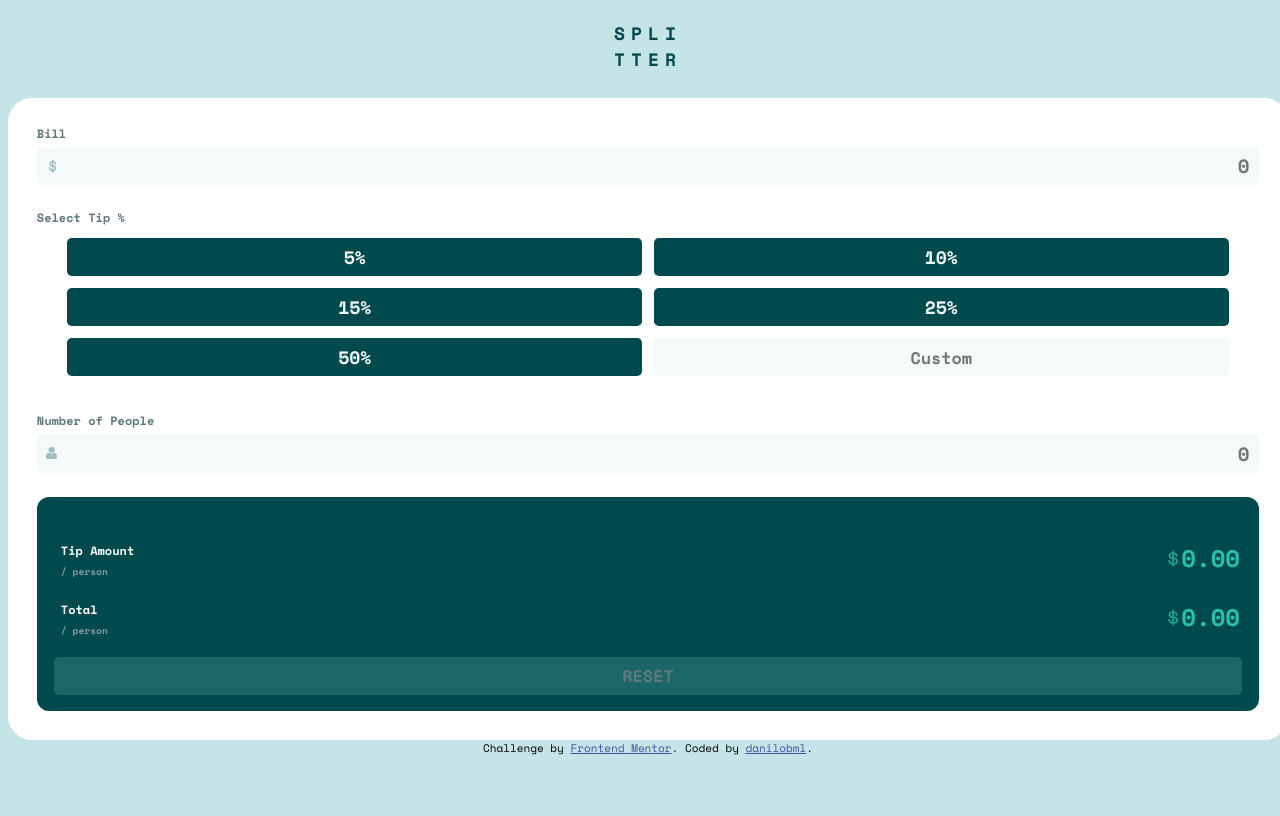
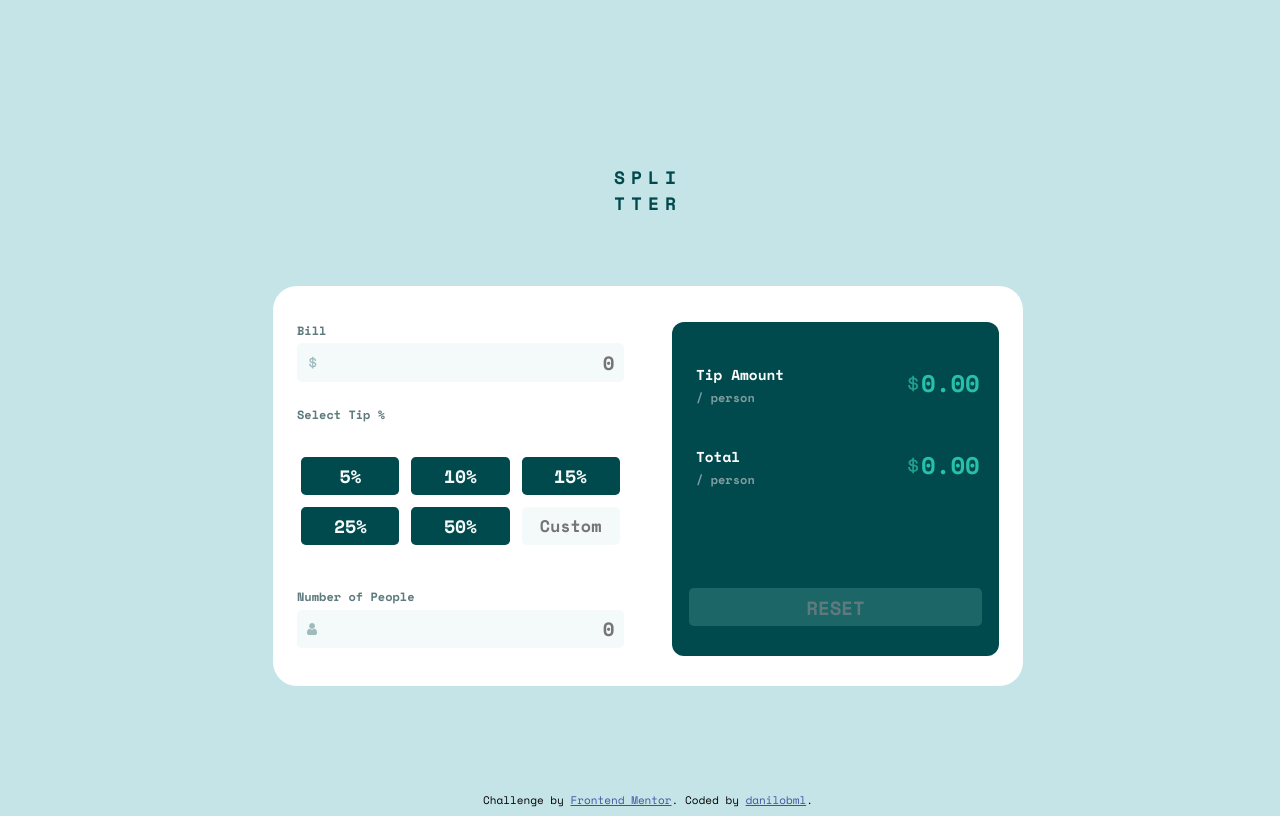
Before and after one commit to danilobml/fem-tip-calculator, a plain HTML site: page tip-calculator-app-main/index.html in a window 1280 px wide. Drawn offline with nearby package versions, Linux system fonts and the light colour scheme.

Commit message:
desktop - still needs final styling

```diff
--- a/tip-calculator-app-main/index.html
+++ b/tip-calculator-app-main/index.html
@@ -13,10 +13,14 @@
   </head>
   <body>
     <!-- Body and background -->
+    <div class="title">
     <h1 class="top-h1">SPLI</h1>
     <h1 class="bottom-h1">TTER</h1>
+  </div>
     <!-- Main container -->
     <div class="main-container">
+
+    <div class="desktop-left">
       <h6>Bill</h6>
     <!-- Bill screen value input -->
    <div class="bill-screen">
@@ -42,10 +46,16 @@
       <img src="./images/icon-person.svg" class="icon-person" alt="icon-person">
       <input class="input-people" type="number" placeholder="0" min="0" onfocus="this.value=''">
     </div>
+  </div>
+
+  <div class="desktop-right">
     <!-- Big screen - amount and total -->
     <div class="amount-screen">
       <div class="amount">
-    <span><span class="screen-text-big">Tip Amount</span><p class="screen-text-small">/ person</p></span>
+        <span>
+          <span class="screen-text-big">Tip Amount</span>
+          <p class="screen-text-small">/ person</p>
+        </span>
       <div class="result-amount"><span><img src="./images/icon-dollar.svg" alt="icon-dollar" class="dollar-result"></span><span id="value-amount">0.00</span></div>
       </div>
       <div class="total">
@@ -56,6 +66,7 @@
     <button class="reset">RESET</button>
     </div>
   </div>
+    </div>
     <!-- End of main container -->
     <div class="attribution">Challenge by <a href="https://www.frontendmentor.io?ref=challenge" target="_blank">Frontend Mentor</a>. Coded by <a href="https://github.com/danilobml">danilobml</a>.</div>
   </body>
--- a/tip-calculator-app-main/src/script.js
+++ b/tip-calculator-app-main/src/script.js
@@ -98,7 +98,7 @@ resetButton.addEventListener("click", reset);
 function calculateTipAmount(billValue, percent, peopleNumber) {
   if (billValue > 0 && percent > 0 && peopleNumber > 0) {
     const tip = billValue * (percent / 100);
-    calculatedTipAmount = tip / peopleNumber;
+    calculatedTipAmount = Math.ceil((tip / peopleNumber) * 100) / 100;
   } else {
     calculatedTipAmount = 0.0;
   }
--- a/tip-calculator-app-main/src/styles.css
+++ b/tip-calculator-app-main/src/styles.css
@@ -28,6 +28,7 @@ body{
   justify-content: center;
   align-items: center;
   width: 100vw;
+  height: 100vh;
 }
 
 h1{
@@ -52,9 +53,9 @@ h1{
   padding: 1.2rem;
   padding-top: 0.6rem;
   border-radius: 1rem;
-  margin: auto 0;
+  margin: auto;
   width:100%;
-  max-width: 360px;
+  max-width: 375px;
 }
 
 h6{
@@ -262,17 +263,72 @@ button.activated {
     color: hsl(228, 45%, 44%);
   }
 
-  @media screen and (min-width: 376px) {
+  @media screen and (min-width: 645px) {
+    .title {
+      margin-top: 6rem;
+      margin-bottom: 0.8rem;
+    }
+
     .main-container{
-      width: 100%;
-      max-width: 100%;
+      margin-top: 1rem;
+      width: 90%;
+      max-width: 750px;
+      height: 400px;
+      display: flex;
+      flex-direction: row;
+      padding: 1rem;
     }
+
     .reset {
       background-color: hsla(183, 52%, 29%, 0.8);;
       color: var(--Dark-grayish-cyan);
       width: 100%;
       font-size: 0.7rem;
       align-self: center;
+    }
+
+    .desktop-right {
+      width: 50%;
+      margin-left: 2rem;
+      height: 95%;
+      margin-top: 0.5rem;
+    }
+
+    .desktop-left {
+      width: 50%;
+      height: 90%;
+    }
+
+    .buttons {
+      display: flex;
+      margin-top: 1.4rem;
+      margin-bottom: 1.3rem
+    }
+
+    button, .custom {
+      width: 30%
+    }
+
+    .amount-screen {
+      margin-top:0;
+      height: 100%;
+    }
+
+    .screen-text-big {
+      font-size: 0.6rem;
+    }
+
+    .screen-text-small {
+      font-size: 0.5rem;
+    }
+
+    .total {
+      margin-top: 0.7rem;
+    }
+
+    .reset{
+      margin-top: 3.7rem;
+      font-size: 0.8rem;
     }
 
     .reset:hover {
@@ -284,5 +340,11 @@ button.activated {
       background-color: var(--Strong-cyan);
       color: var(--Very-dark-cyan);
     }
+  }
 
+  @media screen and (max-width: 374px) {
+    .main-container{
+      width: 374px;
+      height: 660px;
+    }
   }
```
Lines whose indentation alone changed are shown as unchanged.
